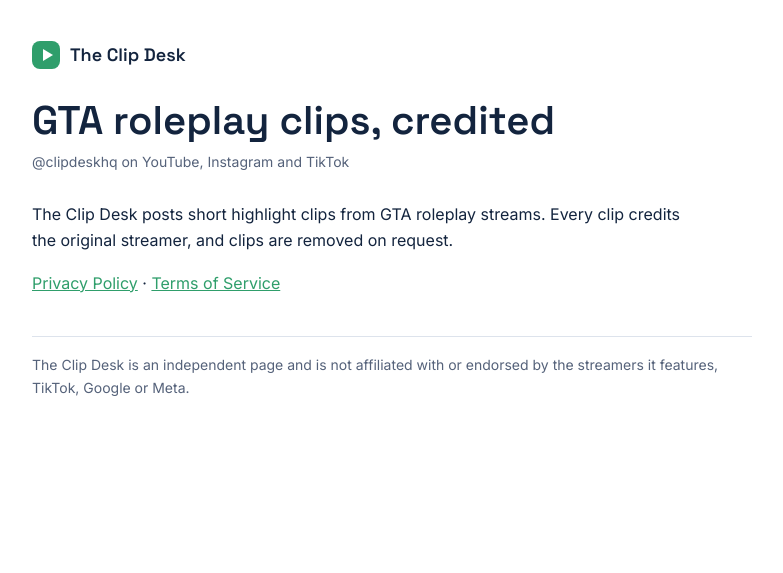
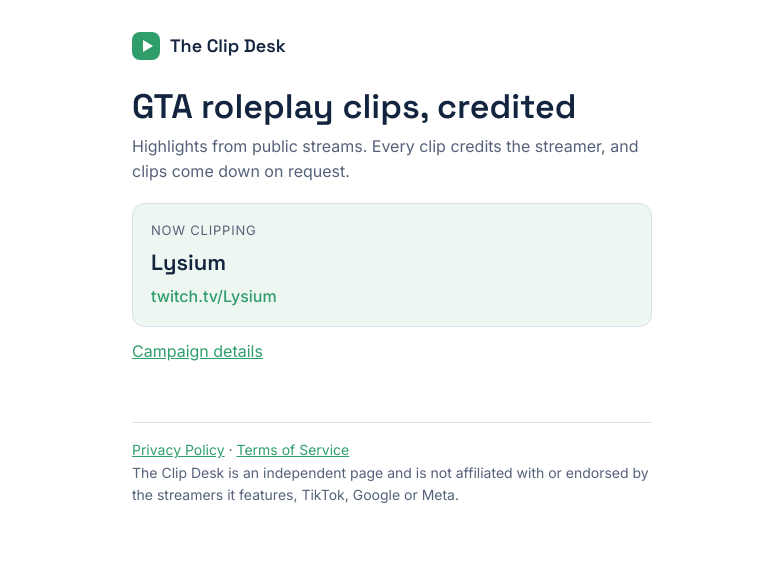
Before and after one commit to clipdesk56-ops/clipdesk56-ops.github.io, a plain HTML site: page index.html in a window 1280 px wide. Shown: the whole page, without its empty margins (248-1031 px from the left). Drawn offline with Linux system fonts and the light colour scheme.

Commit message:
Add files via upload

```diff
--- a/index.html
+++ b/index.html
@@ -1,34 +1,35 @@
 <!doctype html>
-<html lang="en"><head><meta charset="utf-8"><meta name="viewport" content="width=device-width,initial-scale=1"></head><body>
+<html lang="en"><head><meta charset="utf-8"><meta name="viewport" content="width=device-width,initial-scale=1">
 <title>The Clip Desk</title>
 <link rel="stylesheet" href="https://fonts.googleapis.com/css2?family=Inter:wght@400;500;600&family=Space+Grotesk:wght@600&display=swap">
 <style>
-/* Layout: one narrow reading column, small green/navy masthead matching The Stat Desk family. */
 :root{--bg:#ffffff;--fg:#13243e;--muted:#55627a;--line:#dde3ec;--accent:#2f9e6b;--soft:#eef6f1;
 --f-display:'Space Grotesk',system-ui,sans-serif;--f-body:'Inter',system-ui,sans-serif}
-@media (prefers-color-scheme:dark){:root:not([data-theme="light"]){--bg:#0e1726;--fg:#e8edf5;--muted:#9aa7bd;--line:#26334a;--accent:#4cc38a;--soft:#13243a;color-scheme:dark}}
-:root[data-theme="dark"]{--bg:#0e1726;--fg:#e8edf5;--muted:#9aa7bd;--line:#26334a;--accent:#4cc38a;--soft:#13243a;color-scheme:dark}
-body{background:var(--bg);color:var(--fg);font-family:var(--f-body);font-size:16px;line-height:1.65;
-padding-left:max(16px,env(safe-area-inset-left,0px));padding-right:max(16px,env(safe-area-inset-right,0px));padding-block:32px 64px}
-main{max-width:720px;margin:0 auto}
+@media (prefers-color-scheme:dark){:root{--bg:#0e1726;--fg:#e8edf5;--muted:#9aa7bd;--line:#26334a;--accent:#4cc38a;--soft:#13243a;color-scheme:dark}}
+body{background:var(--bg);color:var(--fg);font-family:var(--f-body);font-size:16px;line-height:1.6;margin:0;
+padding:32px max(16px,env(safe-area-inset-right,0px)) 64px max(16px,env(safe-area-inset-left,0px))}
+main{max-width:520px;margin:0 auto}
 .brand{display:flex;align-items:center;gap:10px;font-family:var(--f-display);font-weight:600;font-size:18px}
 .mark{width:28px;height:28px;border-radius:8px;background:var(--accent);display:grid;place-items:center}
 .mark i{display:block;border-left:10px solid var(--bg);border-top:6px solid transparent;border-bottom:6px solid transparent;margin-left:3px}
-h1{font-family:var(--f-display);font-size:clamp(28px,6vw,40px);line-height:1.15;margin:28px 0 6px;text-wrap:balance}
-.date{color:var(--muted);font-size:14px;margin:0 0 28px}
-h2{font-family:var(--f-display);font-size:20px;margin:32px 0 8px;text-wrap:balance}
-p,li{max-width:65ch}
-ul{padding-left:22px}
-.note{background:var(--soft);border-left:3px solid var(--accent);padding:12px 16px;border-radius:6px}
-footer{margin-top:40px;padding-top:16px;border-top:1px solid var(--line);color:var(--muted);font-size:14px}
-a{color:var(--accent)}
-</style>
-<main>
+h1{font-family:var(--f-display);font-size:clamp(26px,6vw,34px);line-height:1.15;margin:26px 0 8px;text-wrap:balance}
+p{margin:0 0 18px;color:var(--muted)}
+.now{display:block;background:var(--soft);border:1px solid var(--line);border-radius:12px;padding:16px 18px;text-decoration:none;color:var(--fg)}
+.now small{display:block;color:var(--muted);font-size:13px;text-transform:uppercase;letter-spacing:.06em}
+.now b{display:block;font-family:var(--f-display);font-size:22px;margin:4px 0}
+.now span{color:var(--accent);font-weight:500;word-break:break-all}
+.sub{display:inline-block;margin:12px 0 0;color:var(--accent)}
+.chips{display:flex;flex-wrap:wrap;gap:10px;margin:22px 0}
+.chip{border:1px solid var(--line);border-radius:999px;padding:8px 16px;text-decoration:none;color:var(--fg)}
+footer{margin-top:36px;padding-top:16px;border-top:1px solid var(--line);color:var(--muted);font-size:14px}
+footer a{color:var(--accent)}
+</style></head><body><main>
 <div class="brand"><span class="mark"><i></i></span>The Clip Desk</div>
 <h1>GTA roleplay clips, credited</h1>
-<p class="date">@clipdeskhq on YouTube, Instagram and TikTok</p>
-<p>The Clip Desk posts short highlight clips from GTA roleplay streams. Every clip credits the original streamer, and clips are removed on request.</p>
-<p><a href="privacy.html">Privacy Policy</a> &middot; <a href="terms.html">Terms of Service</a></p>
-<footer>The Clip Desk is an independent page and is not affiliated with or endorsed by the streamers it features, TikTok, Google or Meta.</footer>
-</main>
-</body></html>
+<p>Highlights from public streams. Every clip credits the streamer, and clips come down on request.</p>
+<a class="now" href="https://twitch.tv/Lysium"><small>Now clipping</small><b>Lysium</b><span>twitch.tv/Lysium</span></a>
+<a class="sub" href="https://contentrewards.com/c/campaigns/6d896f33-152f-42a9-92f4-662199228349">Campaign details</a>
+<div class="chips"></div>
+<footer><a href="privacy.html">Privacy Policy</a> &middot; <a href="terms.html">Terms of Service</a><br>
+The Clip Desk is an independent page and is not affiliated with or endorsed by the streamers it features, TikTok, Google or Meta.</footer>
+</main></body></html>
```
